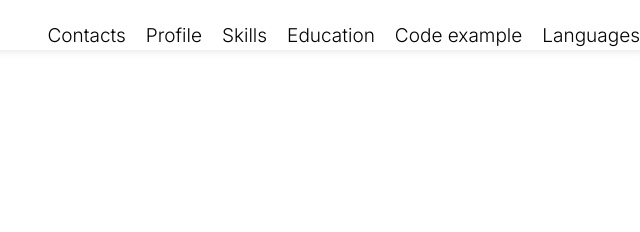
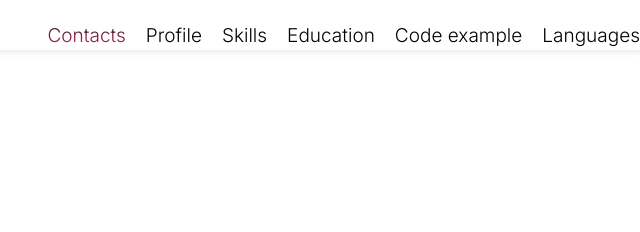
Before and after one commit to an-gelka/rsschool-cv, a plain HTML site: page index.html in a window 1280 px wide. In both pictures the pointer is over the link "Contacts". Shown: the top 232 px of the page, 640-1280 px from the left. Drawn offline with Linux system fonts and the light colour scheme.

Commit message:
feat: add links hover

```diff
--- a/style.css
+++ b/style.css
@@ -89,7 +89,13 @@ a {
     color: #000000;
 }
 
-
+a:hover {
+    font-weight: 400;
+    background-image: linear-gradient(#000000e0, #d3184d);
+    background-size: 100%;
+  -webkit-background-clip: text;
+  -webkit-text-fill-color: transparent;
+}
 
 #education {
     width: 593px;
```
